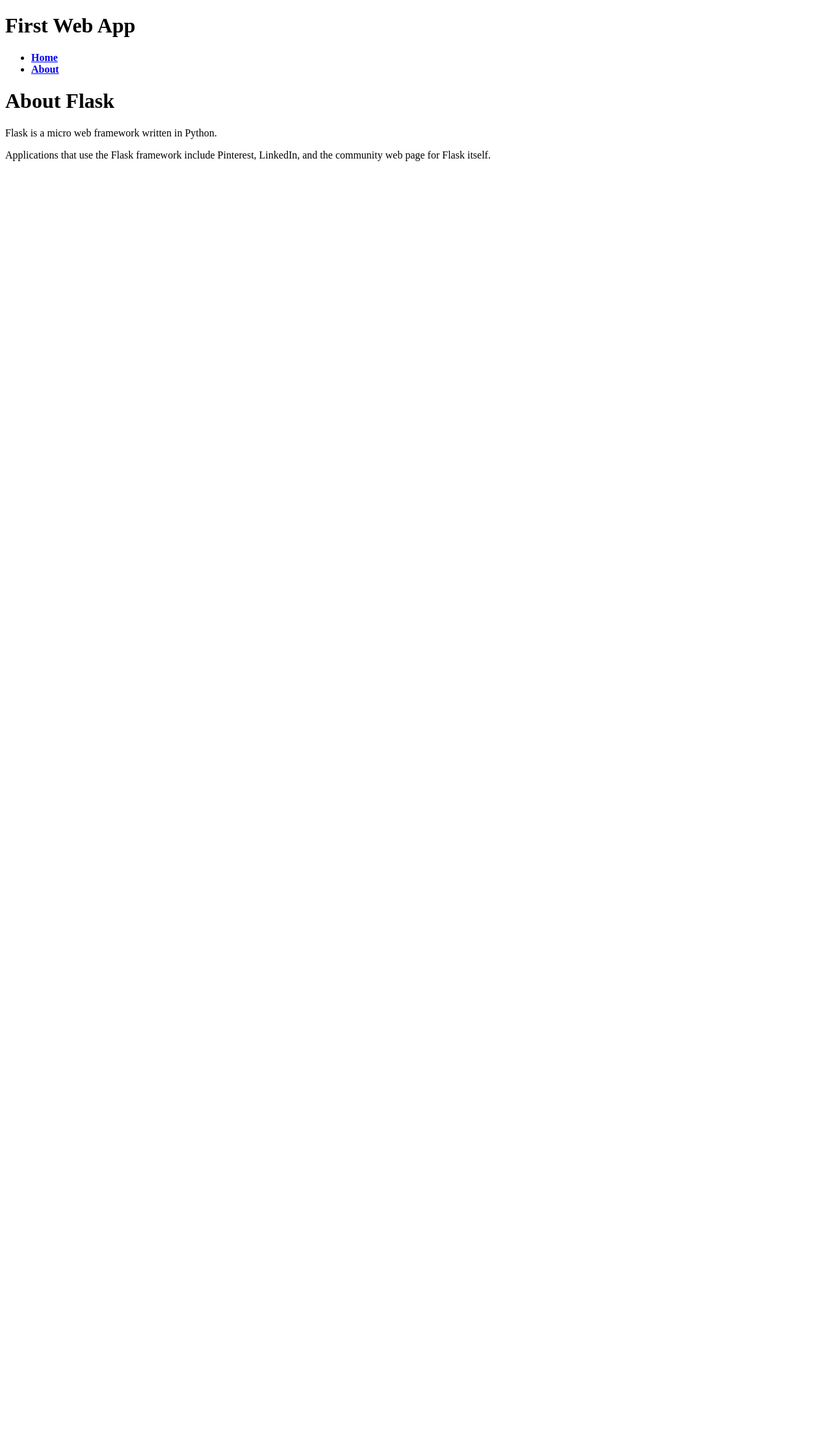
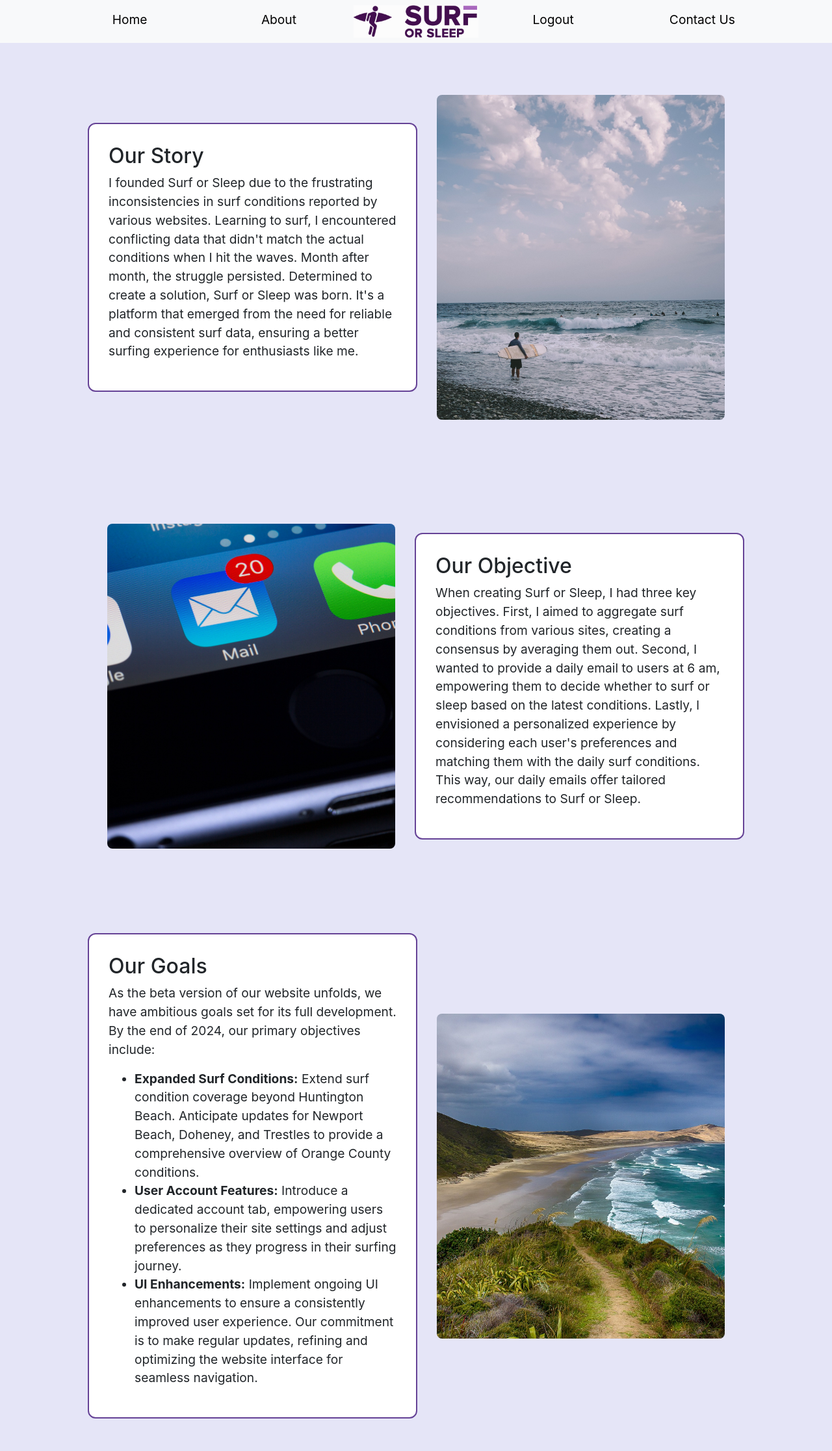
Before and after one commit to ParkerJ25/Surf-or-Sleep, a Flask app: template website/templates/about.html in a window 1280 px wide. Shown: the whole page at 65% size. Before the commit the page ends 248 px from the top, so only its background shows below. Run offline with Flask 3, Linux system fonts and the light colour scheme; the template is opened without the code that fills it, so the values that code supplies are empty; some libraries are stand-ins or nearby versions.

Commit message:
About Page
Added an about page with our story, objective, and goals. Needs more UI changes to enhance the user experience but this is a fine starting point

```diff
--- a/surfEmail.py
+++ b/surfEmail.py
@@ -30,7 +30,6 @@ def send_emails():
 
         # Get all user emails
         all_user_emails = [user.email for user in User.query.all()]
-
         # Print all emails
         print("All User Emails:")
         for email in all_user_emails:
--- a/website/__init__.py
+++ b/website/__init__.py
@@ -20,7 +20,7 @@ def create_app():
 
     # Add other schedulers if needed
     from surfEmail import send_emails as surf_send_emails  # Rename to avoid confusion
-    scheduler.add_job(id="send_emails", func=surf_send_emails, trigger="cron", hour = 6, minute = 1)
+    scheduler.add_job(id="send_emails", func=surf_send_emails, trigger="cron", hour = 12, minute = 17)
     # Start the scheduler
     print("loaded scheduler")
     scheduler.start()
--- /dev/null
+++ b/website/static/css/about.css
@@ -0,0 +1,36 @@
+/* about.css */
+
+body {
+    margin: 0;
+    font-family: 'Inter', sans-serif;
+    background-color: #e5e5f7; /* Calm purple background */
+}
+
+.about-section {
+    display: flex;
+    justify-content: space-between;
+    align-items: center;
+    padding: 50px;
+}
+
+.text-section, .image-section {
+    flex: 1;
+    border-radius: 12px; /* Adjust border-radius for a rounded appearance */
+    overflow: hidden; /* Ensure the border doesn't extend beyond the rounded corners */
+    padding: 30px;
+}
+
+.text-section {
+    border: 2px solid #654296; /* Darker purple border */
+    background-color: #fff; /* White background for text section */
+    padding: 30px; /* Adjust the padding to your preference */
+    font-size: 1.2em; /* Adjust the font size to your preference */
+}
+
+.image-section img {
+    width: 100%;
+    height: 500px; /* Set a fixed height for all images */
+    object-fit: cover; /* Preserve aspect ratio while covering the entire box */
+    border-radius: 8px; /* Add border-radius for a rounded appearance */
+    margin: 0; /* Remove default margin to ensure a snug fit */
+}
--- a/website/templates/about.html
+++ b/website/templates/about.html
@@ -1,17 +1,69 @@
+{% extends "base.html" %}
+
+{% block title %}About{% endblock %}
+
+{% block content %}
 <!DOCTYPE html>
-<html lang="en" dir="ltr">
-  <head>
-    <meta charset="utf-8">
-    <title>About Flask</title>
-  </head>
-  <body>
-    {% extends "template.html" %}
-    {% block content %}
-    <h1> About Flask </h1>
-    <p> Flask is a micro web framework written in Python.</p>
-    <p> Applications that use the Flask framework include Pinterest,
-      LinkedIn, and the community web page for Flask itself.</p>
+<html lang="en">
+<head>
+    <meta charset="UTF-8">
+    <meta name="viewport" content="width=device-width, initial-scale=1.0">
+    <link rel="stylesheet" href="{{ url_for('static', filename='css/about.css') }}">
+    <title>About Us</title>
+</head>
+<body>
 
-    {% endblock %}
-  </body>
+    <section class="about-section">
+        <div class="text-section">
+            <h2>Our Story</h2>
+            <p>I founded Surf or Sleep due to the frustrating inconsistencies in surf conditions reported by
+              various websites. Learning to surf, I encountered conflicting data that didn't match the actual
+              conditions when I hit the waves. Month after month, the struggle persisted. Determined to create
+              a solution, Surf or Sleep was born. It's a platform that emerged from the need for reliable and
+              consistent surf data, ensuring a better surfing experience for enthusiasts like me.</p>
+        </div>
+        <div class="image-section">
+            <img src="{{ url_for('static', filename='images/ourStory.jpg') }}" alt="Our Story Image">
+        </div>
+    </section>
+
+    <section class="about-section">
+        <div class="image-section">
+            <img src="{{ url_for('static', filename='images/ourObjective.jpg') }}" alt="Our Objective Image">
+        </div>
+        <div class="text-section">
+            <h2>Our Objective</h2>
+            <p>When creating Surf or Sleep, I had three key objectives. First, I aimed to aggregate surf conditions
+              from various sites, creating a consensus by averaging them out. Second, I wanted to provide a daily
+              email to users at 6 am, empowering them to decide whether to surf or sleep based on the latest
+              conditions. Lastly, I envisioned a personalized experience by considering each user's preferences
+              and matching them with the daily surf conditions. This way, our daily emails offer
+              tailored recommendations to Surf or Sleep.
+            </p>
+        </div>
+    </section>
+
+    <section class="about-section">
+      <div class="text-section">
+          <h2>Our Goals</h2>
+          <p>As the beta version of our website unfolds, we have ambitious goals set for its full development.
+              By the end of 2024, our primary objectives include:</p>
+          <ul>
+              <li><strong>Expanded Surf Conditions:</strong> Extend surf condition coverage beyond Huntington Beach.
+                  Anticipate updates for Newport Beach, Doheney, and Trestles to provide a comprehensive overview
+                  of Orange County conditions.</li>
+              <li><strong>User Account Features:</strong> Introduce a dedicated account tab, empowering users to
+                  personalize their site settings and adjust preferences as they progress in their surfing journey.</li>
+              <li><strong>UI Enhancements:</strong> Implement ongoing UI enhancements to ensure a consistently improved
+                  user experience. Our commitment is to make regular updates, refining and optimizing the website interface
+                  for seamless navigation.</li>
+          </ul>
+      </div>
+      <div class="image-section">
+          <img src="{{ url_for('static', filename='images/ourGoals.jpg') }}" alt="Our Goals Image">
+      </div>
+  </section>
+
+</body>
 </html>
+{% endblock %}
--- a/website/templates/base.html
+++ b/website/templates/base.html
@@ -61,8 +61,8 @@
 
         <div class="collapse navbar-collapse" id="navbar">
           <div class="navbar-nav">
-            <a class="nav-item nav-link" id="home" href="/">Home</a>
-            <a class="nav-item nav-link" id="about" href="/about">About</a>
+            <a class="nav-item nav-link" id="home" href="{{ url_for('views.home') }}">Home</a>
+            <a class="nav-item nav-link" id="about" href="{{ url_for('views.about') }}">About</a>
             <img src="{{ url_for('static', filename='images/logo.png') }}" alt="Logo" height="50">
             <a class="nav-item nav-link" id="logout" href="/logout">Logout</a>
             <a class="nav-item nav-link" id="contact-us" href="/contact-us">Contact Us</a>
--- a/website/views.py
+++ b/website/views.py
@@ -8,3 +8,8 @@ views = Blueprint('views', __name__) # you dont need to name this the same name
 @login_required
 def home():
     return render_template("home.html", user=current_user)
+
+@views.route('/about')
+@login_required
+def about():
+    return render_template("about.html", user=current_user)
```
Also changed, not shown: website/js/script.js (added, +37 -0 lines), website/static/css/home.css (renamed from website/static/css/style.css, +23 -0 lines), website/templates/home.html (+11 -16 lines), website/static/images/ourGoals.jpg (added), website/static/images/ourObjective.jpg (added), website/static/images/ourStory.jpg (added).
